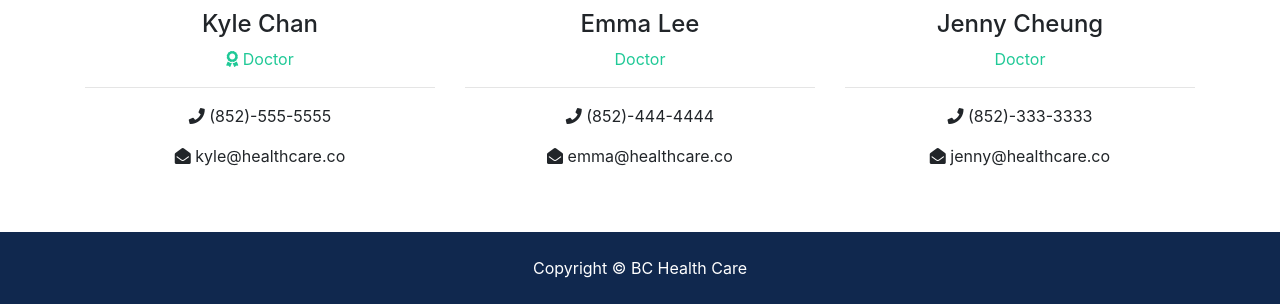
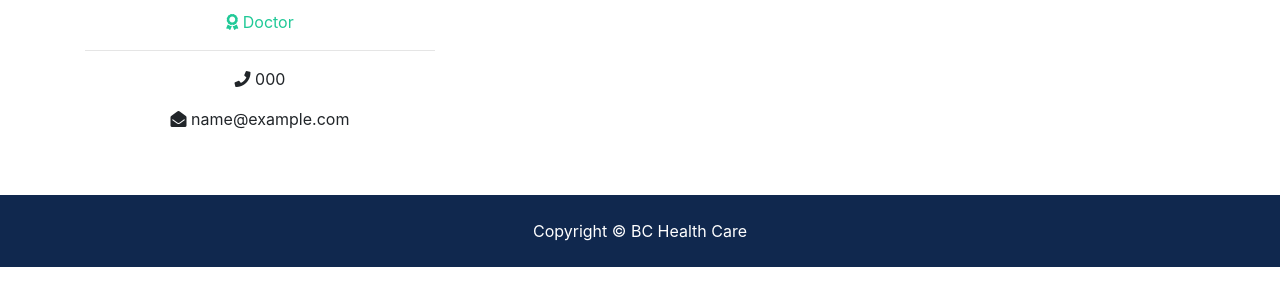
Before and after one commit to JobYeung/erb7, a Django app: page /about in a window 1280 px wide. Shown: the part 1892-2196 px from the top of the page. After the commit the page ends 2159 px from the top, so only its background shows below. Run offline with Django 5.2, Linux system fonts and the light colour scheme; tables that the repository leaves empty hold one stand-in row (values such as "Sample post"); grey boxes marked "Sample" are stand-in pictures; some libraries are stand-ins or nearby versions.

Commit message:
step 11 about complete

```diff
--- a/doctors/models.py
+++ b/doctors/models.py
@@ -7,6 +7,7 @@ class Doctor(models.Model):
     name = models.CharField(max_length=200)
     photo = models.ImageField(upload_to='photos/%Y/%m/%d/')
     description = models.TextField(blank=True)
+    phone = models.CharField(max_length=20,default='00000000')
     email = models.EmailField(max_length=50, unique=True, blank=False)
     is_mvp = models.BooleanField(default=True)
     hire_date = models.DateTimeField(auto_now_add=True)
--- a/pages/views.py
+++ b/pages/views.py
@@ -1,5 +1,6 @@
 from django.shortcuts import render
 from listings.models import Listing
+from doctors.models import Doctor
 
 def index(request):
     listings = Listing.objects.filter(is_published=True)[:3]
@@ -7,5 +8,10 @@ def index(request):
     return render(request,'pages/index.html',context)
 
 def about(request):
-
-    return render(request,'pages/about.html')
+    doctors  = Doctor.objects.order_by('-hire_date')[:3]
+    mvp_doctors = Doctor.objects.all().filter(is_mvp=True)
+    context = {
+        "doctors":doctors,
+        "mvp_doctors":mvp_doctors
+    }
+    return render(request,'pages/about.html',context)
--- a/templates/pages/about.html
+++ b/templates/pages/about.html
@@ -47,24 +47,30 @@
               harum perferendis laborum molestias quia.
             </p>
           </div>
+
           <div class="col-md-4">
+            {% if mvp_doctors %}
+            {% for doctor in mvp_doctors %}
             <div class="card">
-              {% comment %} fix kyle.jpg {% endcomment %}
+
               <img
                 class="card-img-top"
-                src="assets/img/doctors/kyle.jpg"
-                alt="Seller of the month"
+                src={{doctor.photo.url}}
+                alt="Doctor of the month"
               />
               <div class="card-body">
                 <h5 class="card-title">Top Doctor</h5>
-                <h6 class="text-secondary">Kyle chan</h6>
+
+                <h6 class="text-secondary">{{doctor.name}}</h6>
                 <p class="card-text">
-                  Lorem ipsum dolor sit amet consectetur adipisicing elit. Omnis
-                  nesciunt amet, illo itaque similique repellat. content.
+                  {{doctor.description}}
                 </p>
               </div>
             </div>
+            {% endfor %}
+            {% endif %}
           </div>
+
         </div>
       </div>
     </section>
@@ -78,7 +84,7 @@
       </h4>
       <hr />
       {% comment %} fix index.html {% endcomment %}
-      <a href="listings.html" class="btn btn-secondary text-white btn-lg"
+      <a href={% url 'listings:listings' %} class="btn btn-secondary text-white btn-lg"
         >View Our Featured Listings</a
       >
     </section>
@@ -88,52 +94,31 @@
       <div class="container">
         <h2 class="text-center pb-4">Our Team</h2>
         <div class="row text-center">
+          {% if doctors %}
+          {% for doctor in doctors %}
           <div class="col-md-4">
-            {% comment %} fix kyle.jpg {% endcomment %}
-            <img
-              src="assets/img/doctors/kyle.jpg"
-              alt=""
-              class="rounded-circle mb-3 img-fluid"
-              style="object-fit: cover; width: 300px; height: 300px"
-            />
-            <h4>Kyle Chan</h4>
+              <img
+                class="rounded-circle mb-3 img-fluid"
+                src={{doctor.photo.url}}
+                alt=""
+              />
+
+            <h4>{{doctor.name}}</h4>
             <p class="text-success">
               <i class="fas fa-award text-success"></i> Doctor
             </p>
             <hr />
-            <p><i class="fas fa-phone"></i> (852)-555-5555</p>
-            <p><i class="fas fa-envelope-open"></i> kyle@healthcare.co</p>
+            <p><i class="fas fa-phone"></i> {{doctor.phone}}</p>
+            <p><i class="fas fa-envelope-open"></i> {{doctor.email}}</p>
           </div>
 
-          <div class="col-md-4">
-            {% comment %} fix emma.jpg {% endcomment %}
-            <img
-              src="assets/img/doctors/emma.jpg"
-              alt=""
-              class="rounded-circle mb-3 img-fluid"
-              style="object-fit: cover; width: 300px; height: 300px"
-            />
-            <h4>Emma Lee</h4>
-            <p class="text-success">Doctor</p>
-            <hr />
-            <p><i class="fas fa-phone"></i> (852)-444-4444</p>
-            <p><i class="fas fa-envelope-open"></i> emma@healthcare.co</p>
+          {% endfor %}
+          {% else %}
+          <div class="col-md-12">
+            <h2>No Doctor Available - We are hiring! </h2>
           </div>
+          {% endif %}
 
-          <div class="col-md-4">
-            {% comment %} fix jenny.jpg {% endcomment %}
-            <img
-              src="assets/img/doctors/jenny.jpg"
-              alt=""
-              class="rounded-circle mb-3 img-fluid"
-              style="object-fit: cover; width: 300px; height: 300px"
-            />
-            <h4>Jenny Cheung</h4>
-            <p class="text-success">Doctor</p>
-            <hr />
-            <p><i class="fas fa-phone"></i> (852)-333-3333</p>
-            <p><i class="fas fa-envelope-open"></i> jenny@healthcare.co</p>
-          </div>
         </div>
       </div>
     </section>
```
Also changed, not shown: doctors/migrations/0002_doctor_phone.py (added), listings/migrations/0002_alter_listing_options_and_more.py (added).
